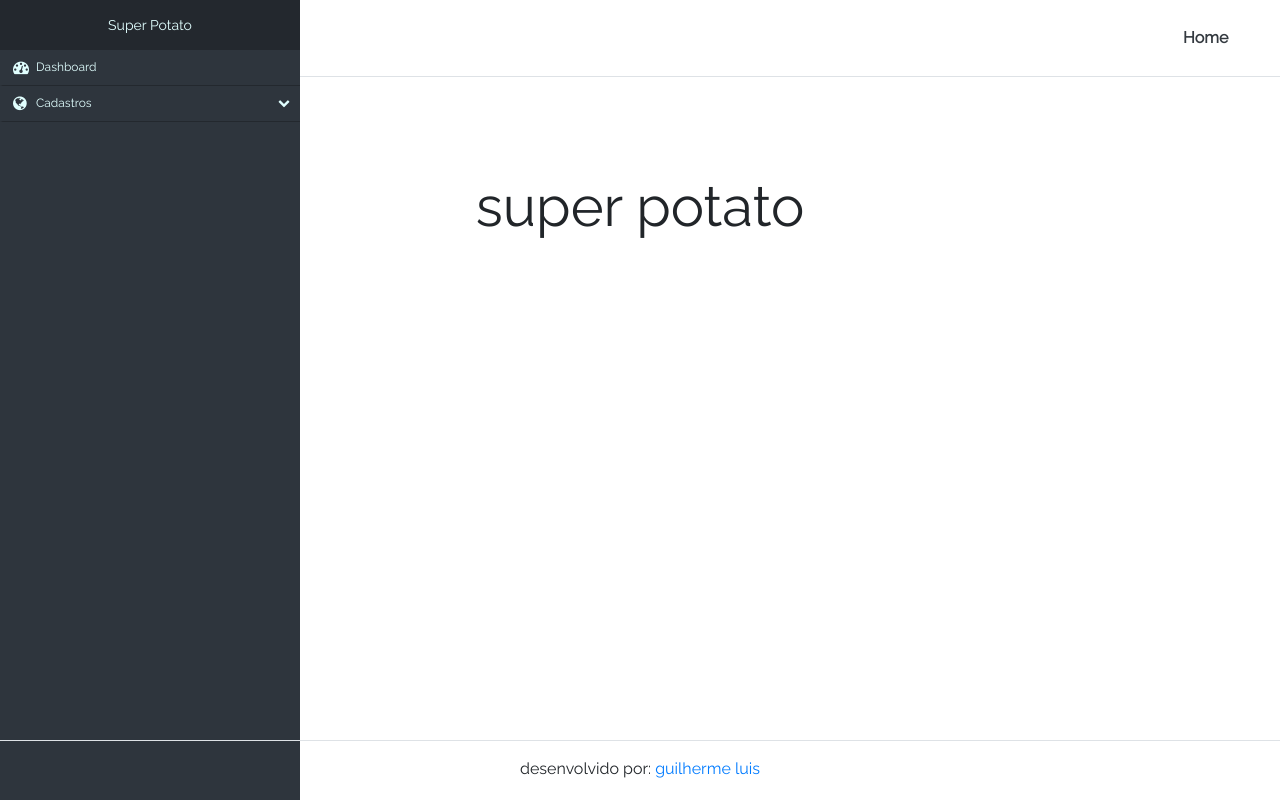
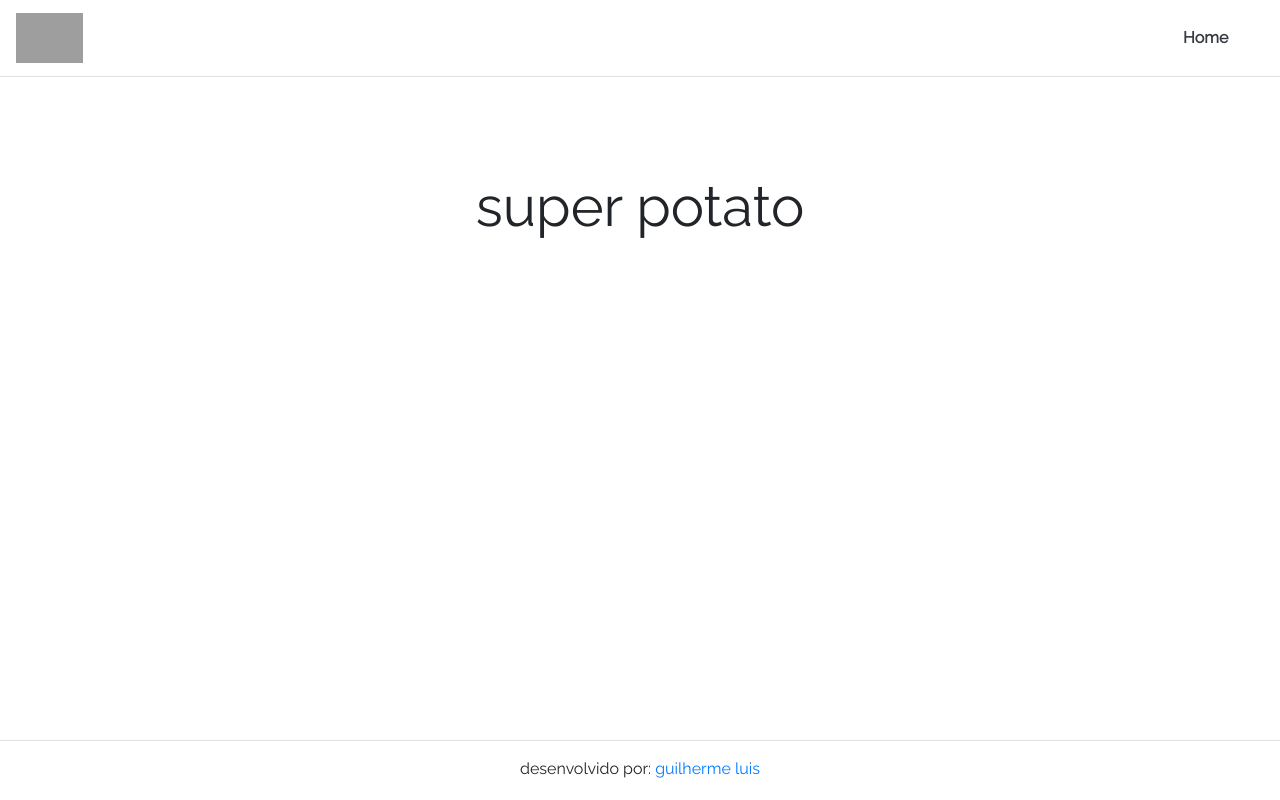
Before and after one commit to guilehm/super-potato, a Django app: page / in a window 1280 px wide. Run offline with Django 3.2, Linux system fonts and the light colour scheme; some libraries are stand-ins or nearby versions; grey boxes are pictures that could not be loaded.

Commit message:
Remove left menu

```diff
--- a/core/static/core/css/style.css
+++ b/core/static/core/css/style.css
@@ -1,7 +1,5 @@
 body {
     font-family: 'Raleway', sans-serif;
-    margin: 0px;
-    padding: 0px;
 }
 
 .footer {
@@ -10,144 +8,3 @@ body {
     width: 100%;
     height: 60px;
 }
-
-.nav-side-menu {
-    overflow: auto;
-    font-size: 12px;
-    font-weight: 200;
-    background-color: #2e353d;
-    position: fixed;
-    top: 0px;
-    width: 300px;
-    height: 100%;
-    color: #e1ffff;
-}
-.nav-side-menu .brand {
-    background-color: #23282e;
-    line-height: 50px;
-    display: block;
-    text-align: center;
-    font-size: 14px;
-}
-.nav-side-menu .toggle-btn {
-    display: none;
-}
-.nav-side-menu ul,
-.nav-side-menu li {
-    list-style: none;
-    padding: 0px;
-    margin: 0px;
-    line-height: 35px;
-    cursor: pointer;
-  /*
-    .collapsed{
-       .arrow:before{
-                 font-family: FontAwesome;
-                 content: "\f053";
-                 display: inline-block;
-                 padding-left:10px;
-                 padding-right: 10px;
-                 vertical-align: middle;
-                 float:right;
-            }
-     }
-*/
-}
-.nav-side-menu ul :not(collapsed) .arrow:before,
-.nav-side-menu li :not(collapsed) .arrow:before {
-    font-family: FontAwesome;
-    content: "\f078";
-    display: inline-block;
-    padding-left: 10px;
-    padding-right: 10px;
-    vertical-align: middle;
-    float: right;
-}
-.nav-side-menu ul .active,
-.nav-side-menu li .active {
-    border-left: 3px solid #d19b3d;
-    background-color: #4f5b69;
-}
-.nav-side-menu ul .sub-menu li.active,
-.nav-side-menu li .sub-menu li.active {
-    color: #d19b3d;
-}
-.nav-side-menu ul .sub-menu li.active a,
-.nav-side-menu li .sub-menu li.active a {
-    color: #d19b3d;
-}
-.nav-side-menu ul .sub-menu li,
-.nav-side-menu li .sub-menu li {
-    background-color: #181c20;
-    border: none;
-    line-height: 28px;
-    border-bottom: 1px solid #23282e;
-    margin-left: 0px;
-}
-.nav-side-menu ul .sub-menu li:hover,
-.nav-side-menu li .sub-menu li:hover {
-    background-color: #020203;
-}
-.nav-side-menu ul .sub-menu li:before,
-.nav-side-menu li .sub-menu li:before {
-    font-family: FontAwesome;
-    content: "\f105";
-    display: inline-block;
-    padding-left: 10px;
-    padding-right: 10px;
-    vertical-align: middle;
-}
-.nav-side-menu li {
-    padding-left: 0px;
-    border-left: 3px solid #2e353d;
-    border-bottom: 1px solid #23282e;
-}
-.nav-side-menu li a {
-    text-decoration: none;
-    color: #e1ffff;
-}
-.nav-side-menu li a i {
-    padding-left: 10px;
-    width: 20px;
-    padding-right: 20px;
-}
-.nav-side-menu li:hover {
-    border-left: 3px solid #d19b3d;
-    background-color: #4f5b69;
-    -webkit-transition: all 1s ease;
-    -moz-transition: all 1s ease;
-    -o-transition: all 1s ease;
-    -ms-transition: all 1s ease;
-    transition: all 1s ease;
-}
-@media (max-width: 967px) {
-    .nav-side-menu {
-        position: relative;
-        width: 100%;
-        margin-bottom: 10px;
-    }
-    .nav-side-menu .toggle-btn {
-        display: block;
-        cursor: pointer;
-        position: absolute;
-        right: 10px;
-        top: 10px;
-        z-index: 10 !important;
-        padding: 3px;
-        background-color: #ffffff;
-        color: #000;
-        width: 40px;
-        text-align: center;
-    }
-    .brand {
-        text-align: left !important;
-        font-size: 22px;
-        padding-left: 20px;
-        line-height: 50px !important;
-    }
-}
-@media (min-width: 967px) {
-    .nav-side-menu .menu-list .menu-content {
-        display: block;
-    }
-}
--- a/core/templates/core/base.html
+++ b/core/templates/core/base.html
@@ -30,25 +30,6 @@
         </div>
     </nav>
 
-    <div class="nav-side-menu">
-        <div class="brand">Super Potato</div>
-        <i class="fa fa-bars fa-2x toggle-btn" data-toggle="collapse" data-target="#menu-content"></i>
-        <div class="menu-list">
-            <ul id="menu-content" class="menu-content collapse out">
-                <li>
-                    <a href="#">
-                        <i class="fa fa-dashboard fa-lg"></i> Dashboard
-                    </a>
-                </li>
-                <li data-toggle="collapse" data-target="#service" class="collapsed">
-                    <a href="#"><i class="fa fa-globe fa-lg"></i> Cadastros <span class="arrow"></span></a>
-                </li>
-                <ul class="sub-menu collapse" id="service">
-                    <li>Pacientes</li>
-                </ul>
-            </ul>
-     </div>
-    </div>
     {% block content %}
     {% endblock %}
 
```
